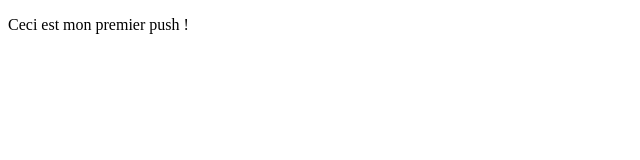
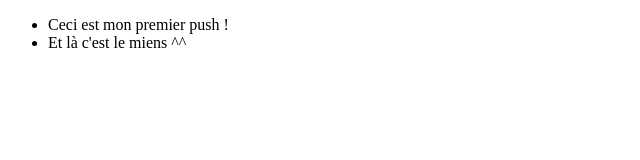
Before and after one commit to Klem01/mon_premier_repo, a plain HTML site: page mon_site_web/index.html in a window 1280 px wide. Shown: the whole page, without its empty margins (0-640 px from the left). Drawn offline with Linux system fonts and the light colour scheme.

Commit message:
[modif] Remplacement du paragraphe par une liste

```diff
--- a/mon_site_web/index.html
+++ b/mon_site_web/index.html
@@ -1,6 +1,9 @@
 <!DOCTYPE html>
 <html>
   <body>
-    <p>Ceci est mon premier push !</p>
+    <ul>
+      <li>Ceci est mon premier push !</li>
+      <li>Et là c'est le miens ^^</li>
+    </ul>
   </body>
 </html>
```
